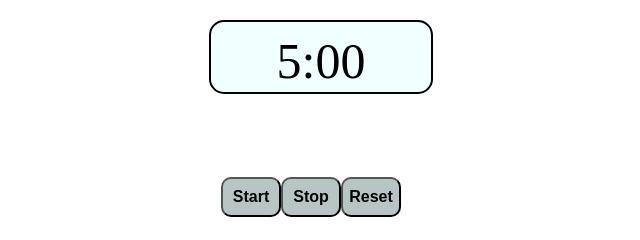
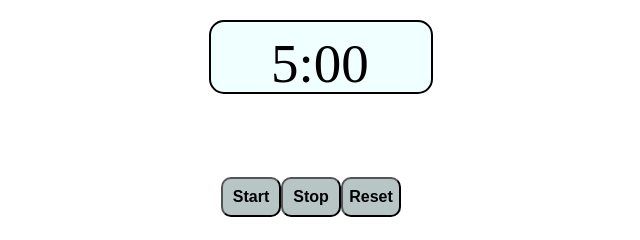
Before and after one commit to catrinaovidiualex/timerApp, a plain HTML site: page index.html in a window 1280 px wide. Shown: the full height of the page, 319-959 px from the left. Drawn offline with Linux system fonts and the light colour scheme.

Commit message:
other commit

```diff
--- a/index.html
+++ b/index.html
@@ -9,7 +9,7 @@
 </head>
 <body>
     <div class="container">
-      <p id="timer">5:00</p>
+      <span id="timer">5:00</span>
 
     </div>
 
@@ -17,8 +17,10 @@
     <button class="start">Start</button>
     <button class="stop">Stop</button>
     <button class="reset">Reset</button>
-    <script src="timer.js"></script>
+
+
 
   </div>
+  <script src="timer.js"></script>
 </body>
 </html>
--- a/style.css
+++ b/style.css
@@ -14,14 +14,15 @@ body{
     padding: 10px;
 }
 
-p{
-    align-items: center;
+span#timer{
+    /*align-items: center;
     justify-content: center;
-    text-align: center;
-    font-size: 50px;
+    text-align: center;*/
+    display:flex;
+    font-size:55px;
     margin:auto;
-    width:150px;
-    height:30px;
+    width:100px;
+    height:50px;
 
 }
 
--- a/timer.js
+++ b/timer.js
@@ -22,7 +22,7 @@ btnReset.addEventListener("click",resetTimer);
 let btnStop=document.querySelector(".stop");
 btnStop.addEventListener("click", stopTimer);
 
-let btnEdit=document.getElementById('timer');
+let btnEdit=document.getElementById("timer");
 btnEdit.addEventListener("dblclick",editTimer);
 
 
@@ -59,17 +59,15 @@ function editTimer(){
 
 let paragraf=document.getElementById('timer');
 paragraf.contentEditable="true";
-window.alert("Daca doriti sa editati timer-ul  trebuie sa introduceti valorile lui in formatul mm:ss");
+window.alert("Daca doriti sa editati timer-ul introduceti valorile lui in formatul mm:ss");
 
 if(timerFormat(paragraf)&&stopTimer()){
+    min=extractMins(paragraf.value);
+    /*console.log(min);*/
+    timerDuration=min*60;
+    startTimer();
+}
 
-    min=extractMins(paragraf);
-    timerDuration=min*60;
-
-
-    startTimer();
-
-}
 
 }
 
@@ -84,7 +82,8 @@ function extractMins(text){
     if(text){
 
         let minute=text.substring(0,2);
-        console.log(minute);
+        /*let min=text.substring(0,2);
+        console.log(minute);*/
     }
 
 }
```
